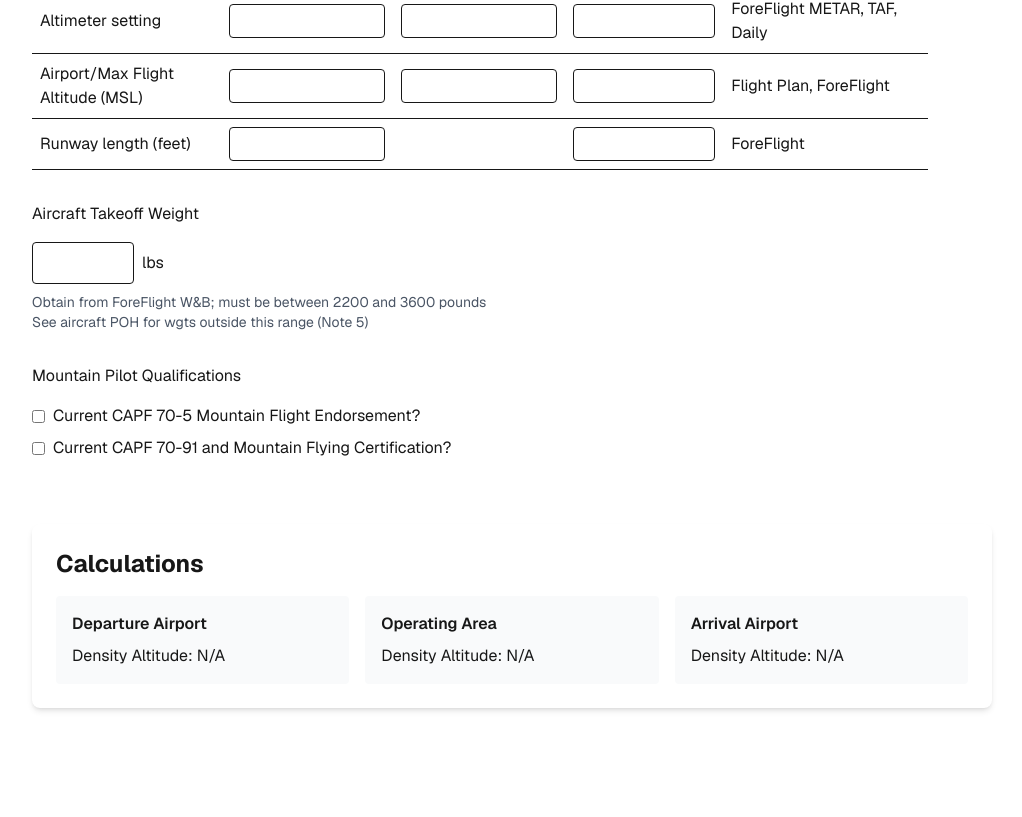
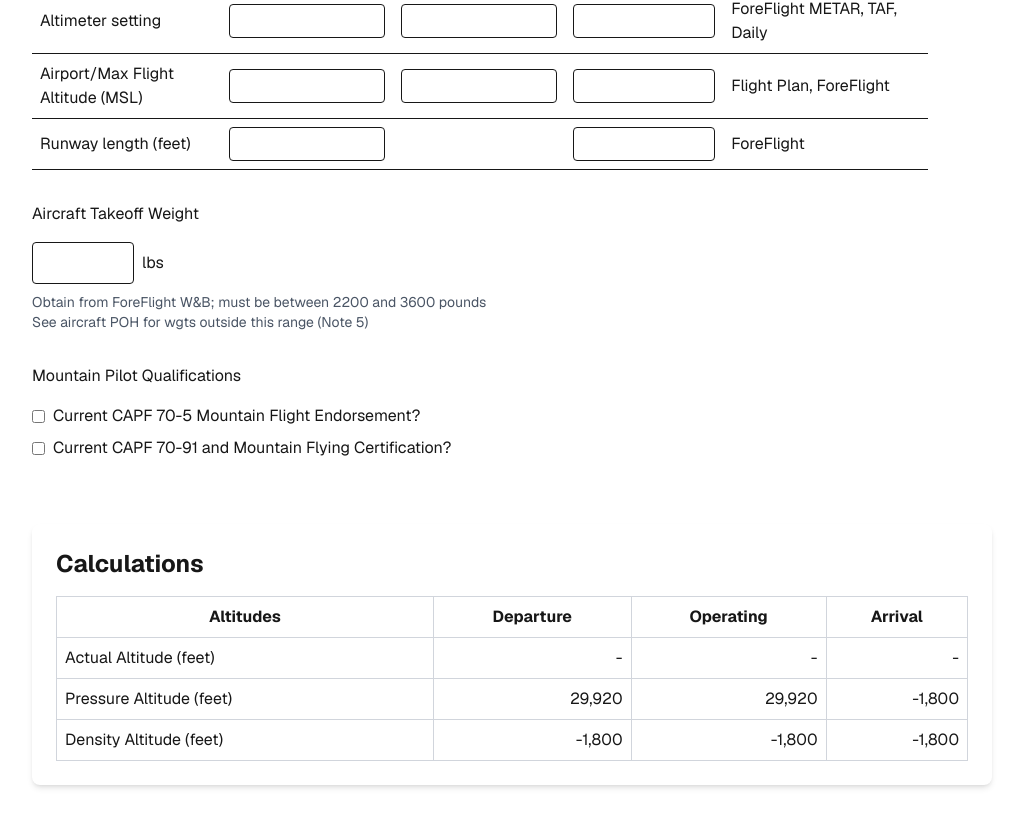
Before and after one commit to jloosli/mountain-worksheet, a Next.js app: page / in a window 1280 px wide. Shown: the part 1067-1884 px from the top of the page, without its empty margins (128-1150 px from the left). Before the commit the page ends 1807 px from the top, so only its background shows below. Built offline with nearby package versions, Linux system fonts and the light colour scheme.

Commit message:
Updated Altitudes

```diff
--- a/src/app/page.tsx
+++ b/src/app/page.tsx
@@ -117,7 +117,7 @@ export default function Home() {
     <Suspense fallback={<div>Loading...</div>}>
       <div className="siteWrapper font-sans flex flex-col min-h-screen p-2 md:p-8 pb-20 gap-16 max-w-5xl mx-auto">
           <WorksheetForm state={state} onStateUpdate={handleUpdate} />
-          <Calculations state={state} />
+          <Calculations perf={state.perf} />
       </div>
     </Suspense>
   );
--- a/src/components/AircraftPerformance.tsx
+++ b/src/components/AircraftPerformance.tsx
@@ -145,6 +145,9 @@ export default function AircraftPerformance({
               <td className="p-2">
                 <input
                   type="number"
+                  step="0.01"
+                  min="28.00"
+                  max="31.99"
                   value={getValue("altr", "dep")}
                   onChange={(e) =>
                     handleInputChange("altr", "dep", e.target.value)
@@ -155,6 +158,9 @@ export default function AircraftPerformance({
               <td className="p-2">
                 <input
                   type="number"
+                  step="0.01"
+                  min="28.00"
+                  max="31.99"
                   value={getOperatingValue("altr")}
                   onChange={(e) =>
                     handleInputChange("altr", "op", e.target.value)
@@ -165,6 +171,9 @@ export default function AircraftPerformance({
               <td className="p-2">
                 <input
                   type="number"
+                  step="0.01"
+                  min="28.00"
+                  max="31.99"
                   value={getValue("altr", "arr")}
                   onChange={(e) =>
                     handleInputChange("altr", "arr", e.target.value)
--- /dev/null
+++ b/src/components/Altitudes.tsx
@@ -0,0 +1,88 @@
+interface AltitudesProps {
+    departureActual: number | null;
+  departurePA: number | null;
+  departureDA: number | null;
+  altitudeActual: number | null;
+  altitudePA: number | null;
+  altitudeDA: number | null;
+  arrivalActual: number | null;
+  arrivalPA: number | null;
+  arrivalDA: number | null;
+}
+
+export default function Altitudes({
+    departureActual,
+  departurePA,
+  departureDA,
+  altitudeActual,
+  altitudePA,
+  altitudeDA,
+  arrivalActual,
+  arrivalPA,
+  arrivalDA,
+}: AltitudesProps) {
+  return (
+    <table className="min-w-full border-collapse border border-gray-300 dark:border-gray-700">
+      <thead>
+        <tr>
+          <th className="border border-gray-300 dark:border-gray-700 p-2">
+            Altitudes
+          </th>
+          <th className="border border-gray-300 dark:border-gray-700 p-2">
+            Departure
+          </th>
+          <th className="border border-gray-300 dark:border-gray-700 p-2">
+            Operating
+          </th>
+          <th className="border border-gray-300 dark:border-gray-700 p-2">
+            Arrival
+          </th>
+        </tr>
+      </thead>
+      <tbody>
+        <tr>
+          <td className="border border-gray-300 dark:border-gray-700 p-2">
+            Actual Altitude (feet)
+          </td>
+          <td className="border border-gray-300 dark:border-gray-700 p-2 text-right">
+            {departureActual ? Math.round(departureActual).toLocaleString() : "-"}
+          </td>
+          <td className="border border-gray-300 dark:border-gray-700 p-2 text-right">
+            {altitudeActual ? Math.round(altitudeActual).toLocaleString() : "-"}
+          </td>
+          <td className="border border-gray-300 dark:border-gray-700 p-2 text-right">
+            {arrivalActual ? Math.round(arrivalActual).toLocaleString() : "-"}
+          </td>
+        </tr>
+        <tr>
+          <td className="border border-gray-300 dark:border-gray-700 p-2">
+            Pressure Altitude (feet)
+          </td>
+          <td className="border border-gray-300 dark:border-gray-700 p-2 text-right">
+            {departurePA ? Math.round(departurePA).toLocaleString() : "-"}
+          </td>
+          <td className="border border-gray-300 dark:border-gray-700 p-2 text-right">
+            {altitudePA ? Math.round(altitudePA).toLocaleString() : "-"}
+          </td>
+          <td className="border border-gray-300 dark:border-gray-700 p-2 text-right">
+            {arrivalPA ? Math.round(arrivalPA).toLocaleString() : "-"}
+          </td>
+        </tr>
+        <tr>
+          <td className="border border-gray-300 dark:border-gray-700 p-2">
+            Density Altitude (feet)
+          </td>
+          <td className="border border-gray-300 dark:border-gray-700 p-2 text-right">
+            {departureDA ? Math.round(departureDA).toLocaleString() : "-"}
+          </td>
+          <td className="border border-gray-300 dark:border-gray-700 p-2 text-right">
+            {altitudeDA ? Math.round(altitudeDA).toLocaleString() : "-"}
+          </td>
+          <td className="border border-gray-300 dark:border-gray-700 p-2 text-right">
+            {arrivalDA ? Math.round(arrivalDA).toLocaleString() : "-"}
+          </td>
+        </tr>
+      </tbody>
+    </table>
+  );
+}
--- a/src/components/Calculations.tsx
+++ b/src/components/Calculations.tsx
@@ -6,6 +6,12 @@ import type { WeatherData } from "@/components/WeatherInfo";
 import type { AircraftPerformanceData } from "@/components/AircraftPerformance";
 import type { AircraftWeightData } from "@/components/AircraftWeight";
 import type { MountainQualsData } from "@/components/MountainQuals";
+import Altitudes from "@/components/Altitudes";
+import {
+  altitudeToPressureAltitude,
+  pressureAltitudeToDensityAltitude,
+} from "@/utils/formulas";
+import { useEffect, useState } from "react";
 
 type State = {
   sortie: URLSerializable<SortieData>;
@@ -16,67 +22,105 @@ type State = {
 };
 
 interface CalculationsProps {
-  state: State;
+  perf: State["perf"];
 }
 
-export default function Calculations({ state }: CalculationsProps) {
-  // Calculate density altitude for departure
-  const getDensityAltitude = (
-    temp: number | null,
-    altimeter: number | null
-  ) => {
-    if (!temp || !altimeter) return null;
-    // This is a simplified formula - you might want to use a more accurate one
-    return Math.round(altimeter + 120 * (temp - 15));
-  };
+export default function Calculations({ perf }: CalculationsProps) {
+  const [pressures, setPressures] = useState<{
+    departurePA: number | null;
+    departureDA: number | null;
+    altitudePA: number | null;
+    altitudeDA: number | null;
+    arrivalPA: number | null;
+    arrivalDA: number | null;
+  }>({
+    departurePA: null,
+    departureDA: null,
+    altitudePA: null,
+    altitudeDA: null,
+    arrivalPA: null,
+    arrivalDA: null,
+  });
 
-  const depDA =
-    state.perf?.temp?.dep !== undefined && state.perf?.alttd?.dep !== undefined
-      ? getDensityAltitude(
-          Number(state.perf.temp.dep),
-          Number(state.perf.alttd.dep)
+  useEffect(() => {
+    const departurePressureAltitude =
+      perf?.temp?.dep !== undefined && perf?.alttd?.dep !== undefined
+        ? altitudeToPressureAltitude(
+            Number(perf.alttd.dep),
+            Number(perf?.altr?.dep)
           )
         : null;
-  const opDA =
-    state.perf?.temp?.op !== undefined && state.perf?.alttd?.op !== undefined
-      ? getDensityAltitude(
-          Number(state.perf.temp.op),
-          Number(state.perf.alttd.op)
+    const departureDensityAltitude =
+      perf?.temp?.dep !== undefined && perf?.alttd?.dep !== undefined
+        ? pressureAltitudeToDensityAltitude(
+            Number(perf.alttd.dep),
+            Number(perf?.temp?.dep)
           )
         : null;
-  const arrDA =
-    state.perf?.temp?.arr !== undefined && state.perf?.alttd?.arr !== undefined
-      ? getDensityAltitude(
-          Number(state.perf.temp.arr),
-          Number(state.perf.alttd.arr)
+    const operatingPressureAltitude =
+      perf?.temp?.op !== undefined && perf?.alttd?.op !== undefined
+        ? altitudeToPressureAltitude(
+            Number(perf.alttd.op),
+            Number(perf?.altr?.op)
           )
         : null;
+    const operatingDensityAltitude =
+      perf?.temp?.op !== undefined && perf?.alttd?.op !== undefined
+        ? pressureAltitudeToDensityAltitude(
+            Number(perf.alttd.op),
+            Number(perf?.temp?.op)
+          )
+        : null;
+    const arrivalPressureAltitude =
+      perf?.temp?.arr !== undefined && perf?.alttd?.arr !== undefined
+        ? pressureAltitudeToDensityAltitude(
+            Number(perf.alttd.arr),
+            Number(perf?.altr?.arr)
+          )
+        : null;
+    const arrivalDensityAltitude =
+      perf?.temp?.arr !== undefined && perf?.alttd?.arr !== undefined
+        ? pressureAltitudeToDensityAltitude(
+            Number(perf.alttd.arr),
+            Number(perf?.temp?.arr)
+          )
+        : null;
+    setPressures({
+      departurePA: departurePressureAltitude,
+      departureDA: departureDensityAltitude,
+      altitudePA: operatingPressureAltitude,
+      altitudeDA: operatingDensityAltitude,
+      arrivalPA: arrivalPressureAltitude,
+      arrivalDA: arrivalDensityAltitude,
+    });
+  }, [
+    perf?.temp?.dep,
+    perf?.temp?.op,
+    perf?.temp?.arr,
+    perf?.alttd?.dep,
+    perf?.alttd?.op,
+    perf?.alttd?.arr,
+    perf?.altr?.dep,
+    perf?.altr?.op,
+    perf?.altr?.arr,
+  ]);
 
   return (
     <div className="w-full bg-white dark:bg-gray-800 p-6 rounded-lg shadow-md">
       <h2 className="text-2xl font-bold mb-4">Calculations</h2>
 
-      <div className="grid grid-cols-1 md:grid-cols-3 gap-4">
-        <div className="p-4 bg-gray-50 dark:bg-gray-700 rounded">
-          <h3 className="font-semibold mb-2">Departure Airport</h3>
-          <p>
-            Density Altitude: {depDA ? `${depDA.toLocaleString()} ft` : "N/A"}
-          </p>
-        </div>
-
-        <div className="p-4 bg-gray-50 dark:bg-gray-700 rounded">
-          <h3 className="font-semibold mb-2">Operating Area</h3>
-          <p>
-            Density Altitude: {opDA ? `${opDA.toLocaleString()} ft` : "N/A"}
-          </p>
-        </div>
-
-        <div className="p-4 bg-gray-50 dark:bg-gray-700 rounded">
-          <h3 className="font-semibold mb-2">Arrival Airport</h3>
-          <p>
-            Density Altitude: {arrDA ? `${arrDA.toLocaleString()} ft` : "N/A"}
-          </p>
-        </div>
+      <div className="space-y-4">
+        <Altitudes
+          departureActual={Number(perf?.alttd?.dep) ?? null}
+          departurePA={pressures.departurePA}
+          departureDA={pressures.departureDA}
+          altitudeActual={Number(perf?.alttd?.op) ?? null}
+          altitudePA={pressures.altitudePA}
+          altitudeDA={pressures.altitudeDA}
+          arrivalActual={Number(perf?.alttd?.arr) ?? null}
+          arrivalPA={pressures.arrivalPA}
+          arrivalDA={pressures.arrivalDA}
+        />
       </div>
 
       {/* Add more calculations as needed */}
--- a/src/utils/formulas.ts
+++ b/src/utils/formulas.ts
@@ -1,5 +1,9 @@
 const farenheitToCelcius = (f: number) => ((f - 32) * 5) / 9;
 const celciusToFarenheit = (c: number) => (c * 9) / 5 + 32;
+
+const altitudeToPressureAltitude = (altitude: number, altimeter: number) => {
+  return altitude + (29.92 - altimeter) * 1000;
+}
 
 const pressureAltitudeToDensityAltitude = (
   pressureAltitude: number,
@@ -11,8 +15,4 @@ const pressureAltitudeToDensityAltitude = (
   return densityAltitude;
 }
 
-const altitudeToPressureAltitude = (altitude: number, altimeter: number) => {
-  return altitude + (29.92 - altimeter) * 1000;
-}
-
 export { farenheitToCelcius, celciusToFarenheit, pressureAltitudeToDensityAltitude, altitudeToPressureAltitude };
```
Lines whose indentation alone changed are shown as unchanged.
